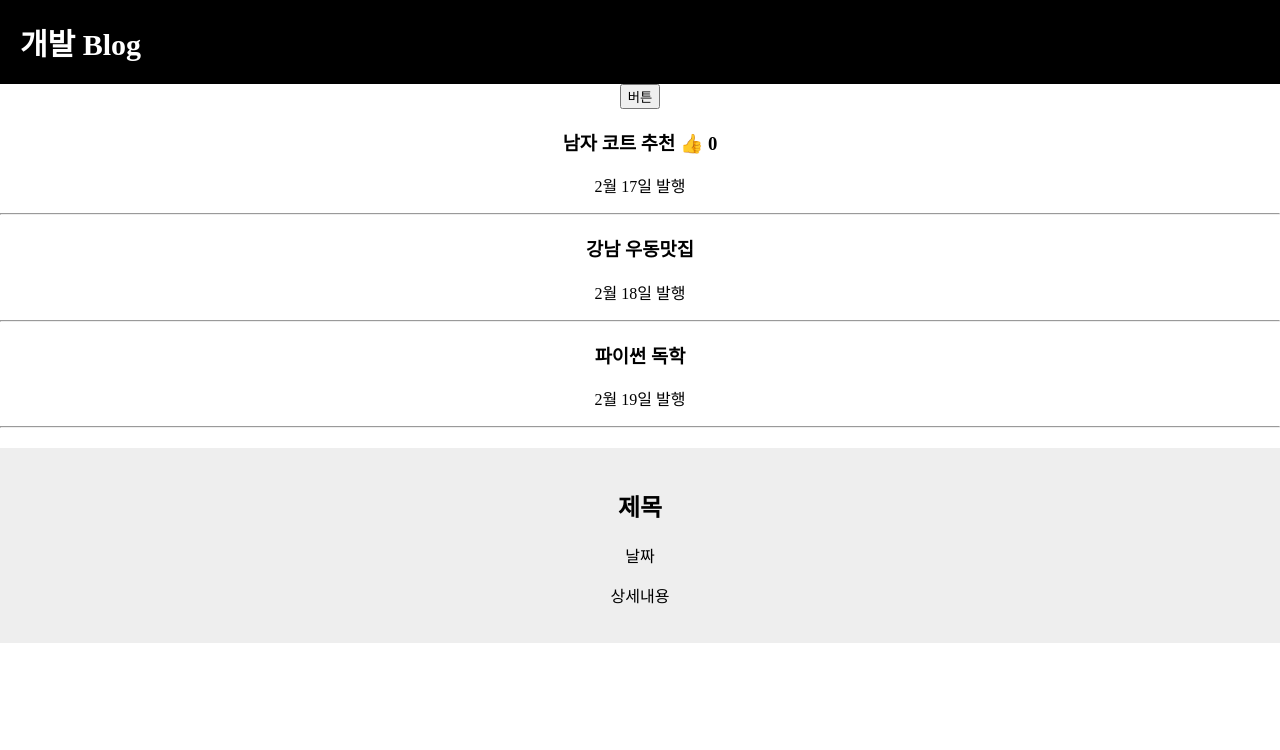
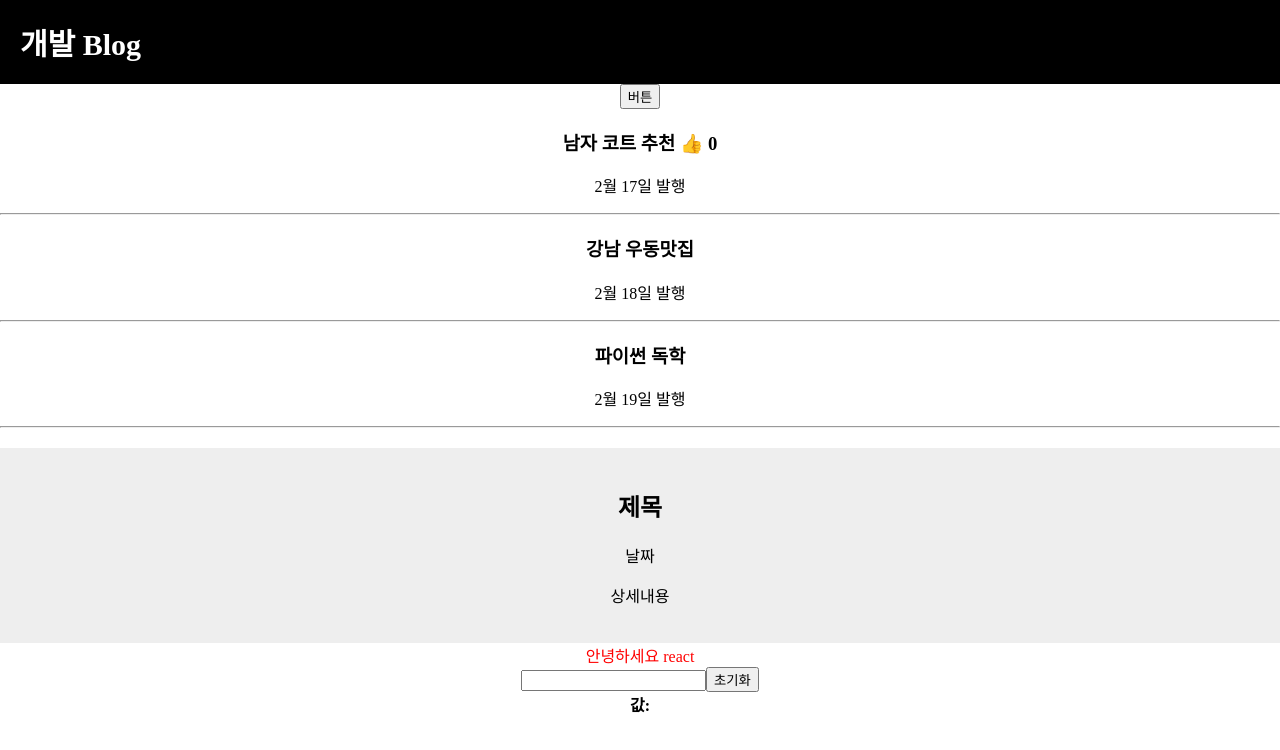
Before and after one commit to jason-ryu94/react-study, a React (Create React App) app in the folder blog/: page / in a window 1280 px wide. Shown: the top 750 px of the page. Built offline with nearby package versions, Linux system fonts and the light colour scheme.

Commit message:
props, useState

```diff
--- a/blog/src/App.js
+++ b/blog/src/App.js
@@ -1,7 +1,6 @@
-import React, { useState } from 'react';
-import logo from './logo.svg';
+import React ,{useState} from 'react';
 import './App.css';
-
+import InputSample from './InputSample';
 
 
 function App() {
@@ -15,6 +14,7 @@
    * 문자, 숫자, array, object 모두 저장 가능하다.
    * useState 를 써야 하는 이유 : 새로고침 없이도 HTML 이 자동으로 재렌더링 된다.
    */
+
   let [글제목, 글제목변경] = useState(['남자 코트 추천', '강남 우동맛집', '파이썬 독학']);
   let [count, setCount] = useState(0);
 
@@ -56,6 +56,11 @@
 
       <Modal></Modal>
 
+      <Hello color="red" name="react" />
+
+      <InputSample />
+
+
 
 
     </div>
@@ -80,4 +85,12 @@
   )
 }
 
+/**
+ * props 를 쓰는 방법, 아래는 비구조화를 통해 props를 제거한 것
+ */
+
+function Hello({ color, name }) {
+  return <div style={{ color }}> 안녕하세요 {name}</div>
+}
+
 export default App;
--- /dev/null
+++ b/blog/src/InputSample.js
@@ -0,0 +1,27 @@
+import React, { useState } from 'react';
+
+function InputSample() {
+
+    const [text, setText] = useState('');
+
+    const onChange = (e) => {
+        setText(e.target.value);
+    };
+
+    const onReset = () => {
+        setText('');
+    };
+
+    return (
+
+    <div>
+      <input onChange={onChange} value={text} />
+      <button onClick={onReset}>초기화</button>
+      <div>
+        <b>값: {text}</b>
+      </div>
+    </div>
+    );
+}
+
+export default InputSample;
```
